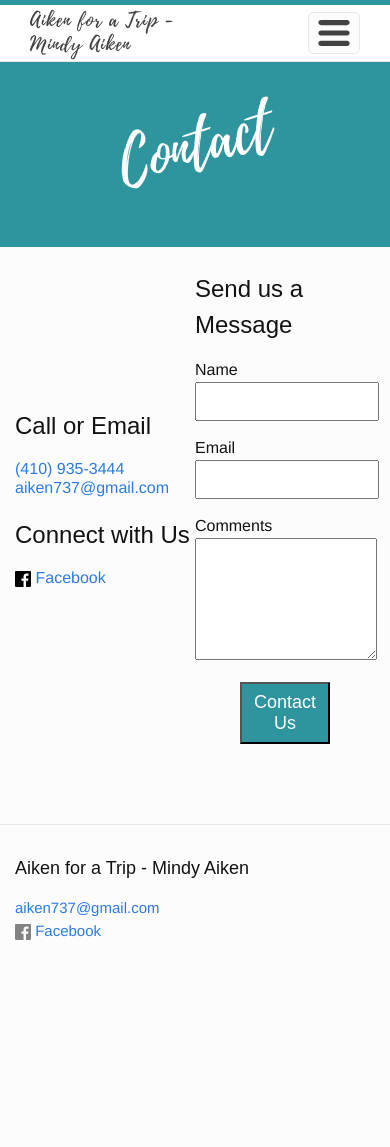
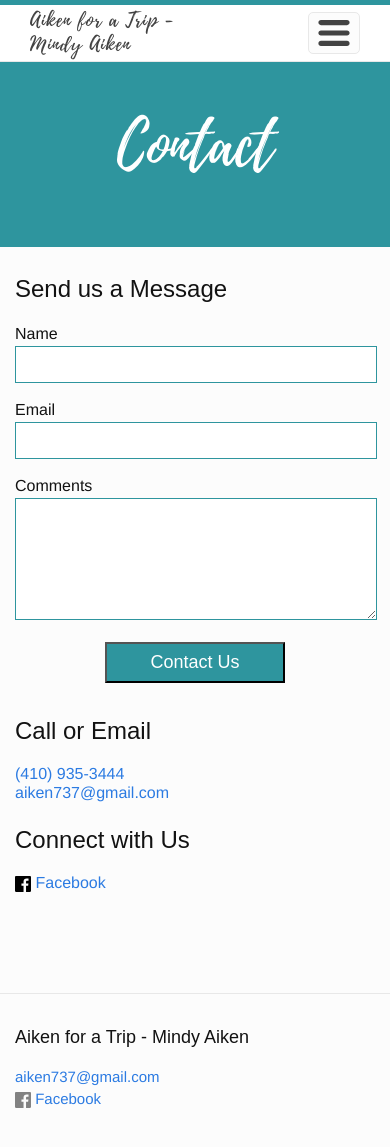
Before and after one commit to aikenfortrip/aikenfortrip.github.io, a Jekyll site: the page built from contact.html, in a window 390 px wide and 1156 px high. Shown: the top 1147 px of the window. Built offline with Jekyll 4.4.1, drawn with Linux system fonts in a browser that asks for light colours.

Commit message:
Make more mobile friendly

```diff
--- a/_sass/_page.scss
+++ b/_sass/_page.scss
@@ -13,5 +13,9 @@
     font-size: 6rem;
     text-align: center;
     transform: rotateZ(-15deg);
+
+    @include media-query($on-palm) {
+      transform: none;
+    }
   }
 }
--- a/_sass/pages/_before_you_go.scss
+++ b/_sass/pages/_before_you_go.scss
@@ -14,4 +14,19 @@
   .row:nth-of-type(even) .column:last-of-type {
     margin-right: 10%;
   }
+
+  @include media-query($on-palm) {
+    .row, .row:nth-of-type(even), .row:nth-of-type(odd) {
+      flex-direction: column;
+      margin-bottom: 3rem;
+
+      .column:first-of-type, .column:last-of-type {
+        margin-right: 0;
+      }
+    }
+
+    h2 {
+      margin-bottom: .5rem;
+    }
+  }
 }
--- a/_sass/pages/_contact.scss
+++ b/_sass/pages/_contact.scss
@@ -1,3 +1,15 @@
+.contact {
+  @include media-query($on-palm) {
+    .row {
+      flex-direction: column-reverse;
+    }
+
+    .contact-form {
+      margin-bottom: 3rem;
+    }
+  }
+}
+
 .contact-info {
   p {
     margin-bottom: 0;
@@ -25,6 +37,7 @@
   input, textarea {
     width: calc(100% - 2rem);
     padding: 1rem;
+    border: 1px solid $green;
   }
 
   textarea {
--- a/_sass/pages/_index.scss
+++ b/_sass/pages/_index.scss
@@ -31,7 +31,6 @@
       margin-bottom: 5rem;
       font-size: 8rem;
       line-height: 1.1;
-      transform: none;
     }
 
     a {
--- a/_sass/pages/_testimonials.scss
+++ b/_sass/pages/_testimonials.scss
@@ -20,4 +20,12 @@
   .row:nth-of-type(odd) .column:last-of-type {
     margin-right: 10%;
   }
+
+  @include media-query($on-palm) {
+    .row, .row:nth-of-type(odd) {
+      flex-direction: column;
+      padding: 3rem;
+      margin-bottom: 0;
+    }
+  }
 }
--- a/contact.html
+++ b/contact.html
@@ -63,8 +63,7 @@ navOrder: 1
           <label for='form-comments'>
             Comments
           </label>
-          <textarea id='form-comments' name='comments'>
-          </textarea>
+          <textarea id='form-comments' name='comments'></textarea>
         </fieldset>
         <button type='submit'>
           Contact Us
```
